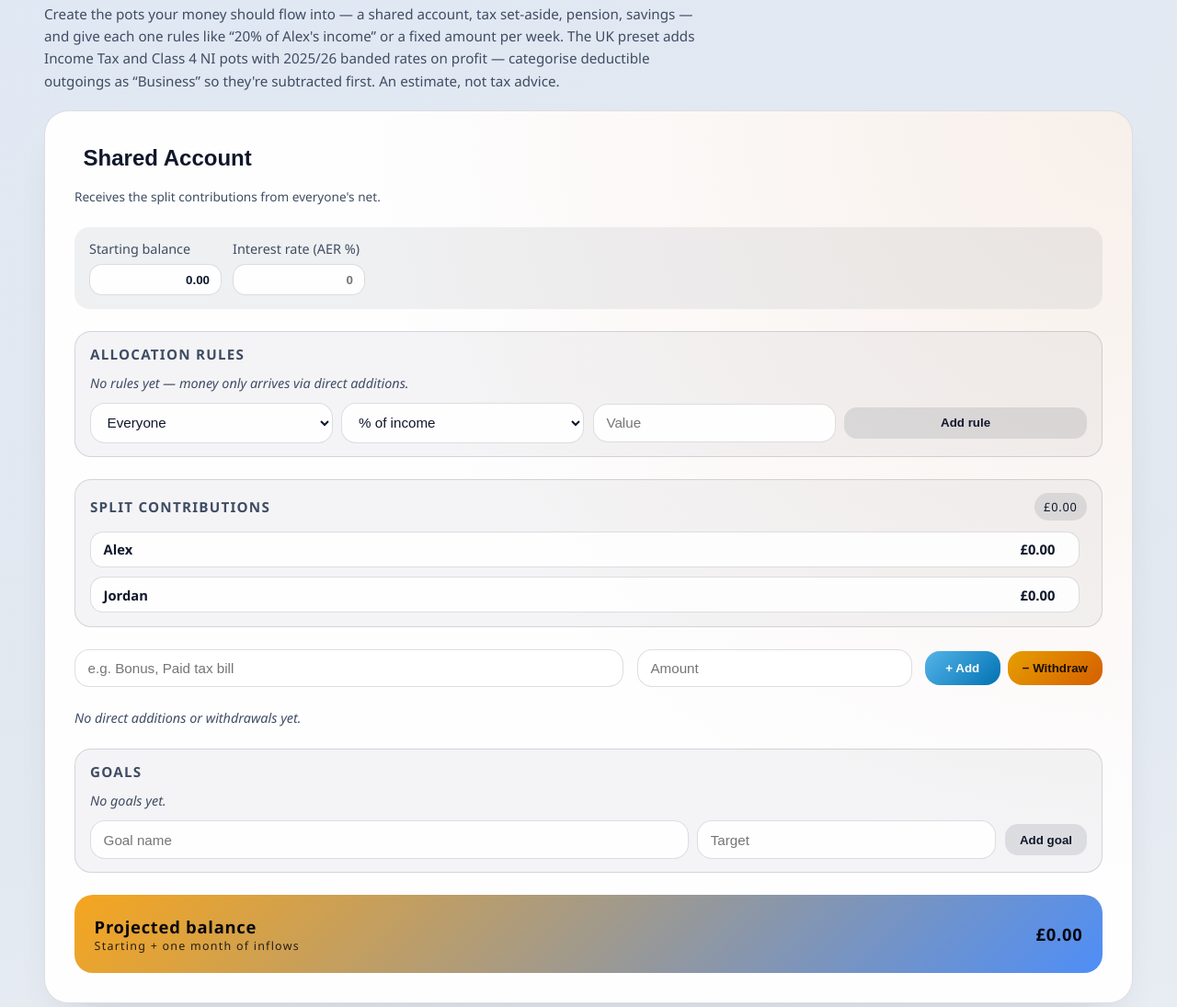
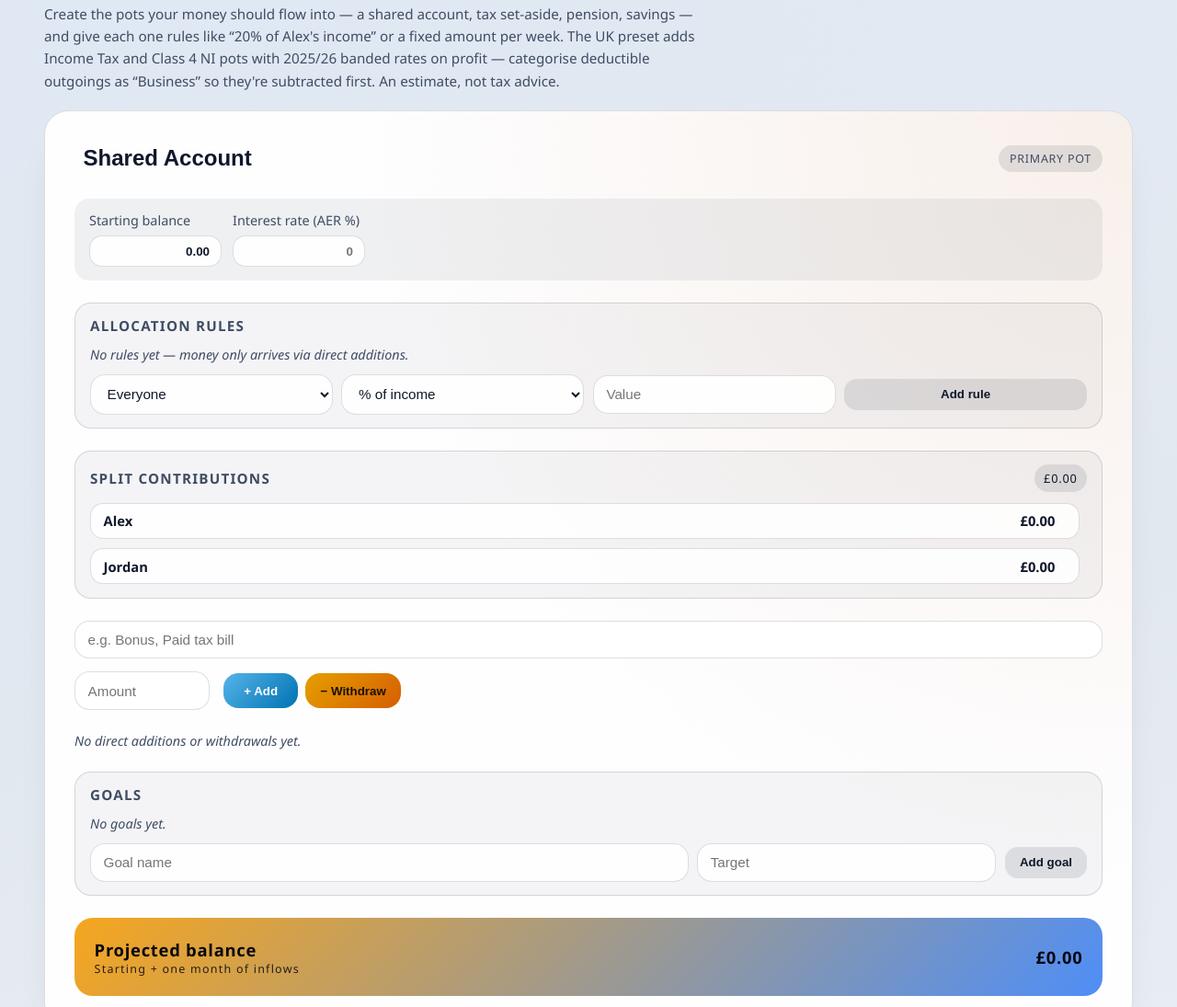
Before and after one commit to Measomorph/Income-Calculator-Prototype, a website built with Vite: page index.html in a window 1280 px wide. Shown: the part 1585-2680 px from the top of the page at 92% size. Built offline with nearby package versions, Linux system fonts and the light colour scheme.

Commit message:
Align account cards with a primary badge; unclip the direct entry form
Co-Authored-By: Claude Fable 5 <noreply@anthropic.com>

```diff
--- a/index.html
+++ b/index.html
@@ -201,9 +201,9 @@
       <article class="card account-card">
         <div class="person-header">
           <input class="account-name" aria-label="Account name" />
+          <span class="primary-badge" data-role="primary-note" title="This account receives the split contributions from everyone's net." hidden>Primary pot</span>
           <button type="button" class="remove-person no-print" data-action="remove-account" aria-label="Remove account">Remove</button>
         </div>
-        <p class="primary-note" data-role="primary-note" hidden>Receives the split contributions from everyone's net.</p>
 
         <div class="shared-base no-print">
           <label>
--- a/styles.css
+++ b/styles.css
@@ -417,10 +417,16 @@ header p {
   color: var(--text);
 }
 
-.primary-note {
-  margin: -0.75rem 0 0;
-  font-size: 0.85rem;
-  color: var(--text-subtle);
+.primary-badge {
+  background: var(--muted-surface-strong);
+  color: var(--text-subtle);
+  border-radius: 999px;
+  padding: 0.35rem 0.75rem;
+  font-size: 0.78rem;
+  letter-spacing: 0.06em;
+  text-transform: uppercase;
+  white-space: nowrap;
+  cursor: help;
 }
 
 .field-error {
@@ -830,9 +836,13 @@ header p {
 
 .shared-form {
   display: grid;
-  grid-template-columns: minmax(0, 2fr) minmax(0, 1fr) auto;
+  grid-template-columns: repeat(auto-fit, minmax(130px, 1fr));
   gap: 0.9rem;
   align-items: center;
+}
+
+.shared-form input[name='description'] {
+  grid-column: 1 / -1;
 }
 
 .shared-form button {
```
